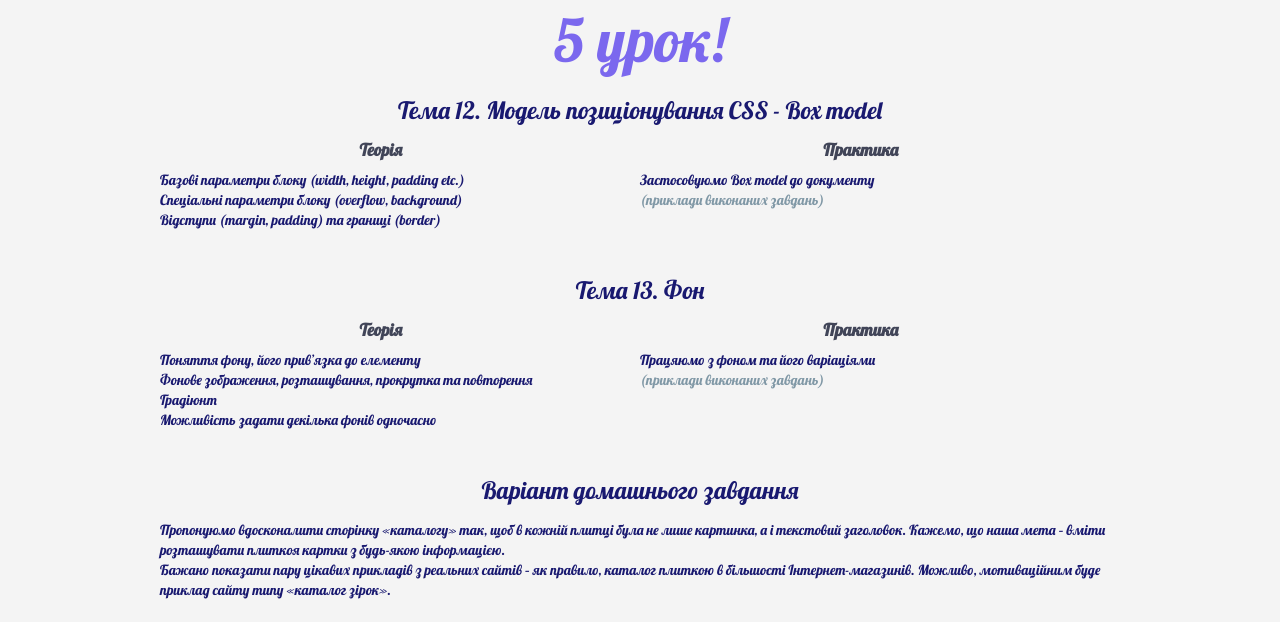
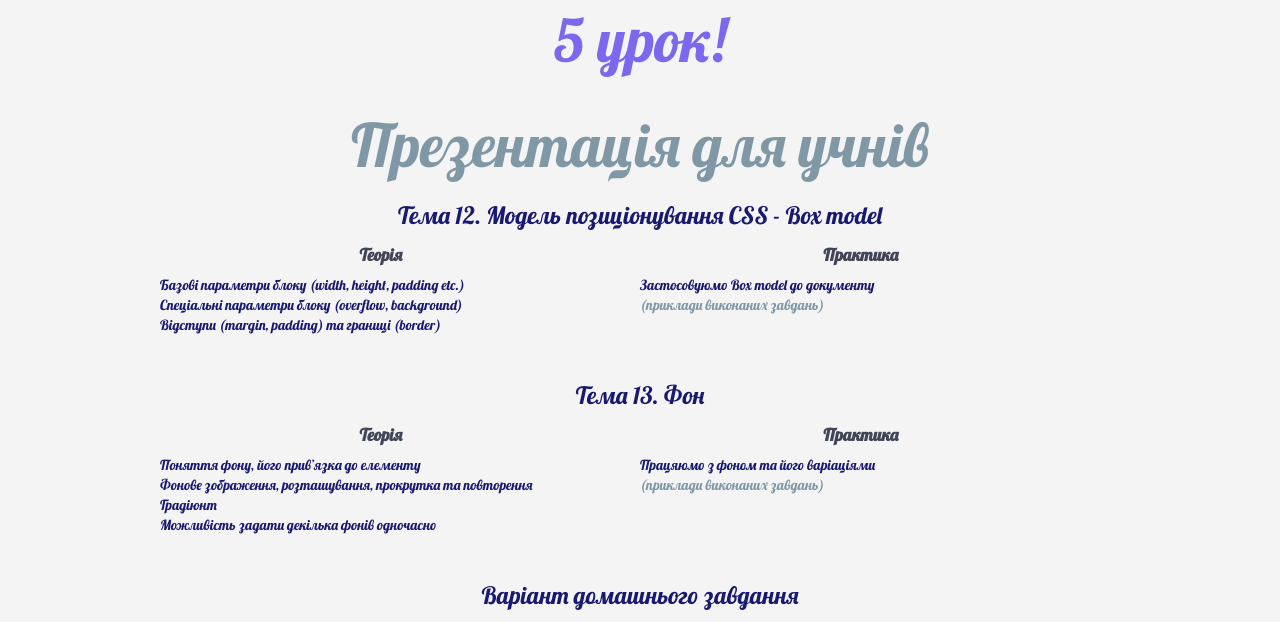
Before and after one commit to noskinv/noskin.github.io, a plain HTML site: page 5.html in a window 1280 px wide. Shown: the part 137-759 px from the top of the page. Drawn offline with Linux system fonts and the light colour scheme.

Commit message:
Update 5.html

```diff
--- a/5.html
+++ b/5.html
@@ -83,6 +83,10 @@
 <div class="container">
     <div class="zagl" align="center">
       <p>5 урок!</p>
+         <p><a href="https://drive.google.com/open?id=1FHdOvnI21BIZTxCm2JoAYUTPQ3OmUzM_MVP-YqletGQ" target="_blank">
+Презентація для учнів
+</a>
+</p>
     </div>
 </div>
 
```
